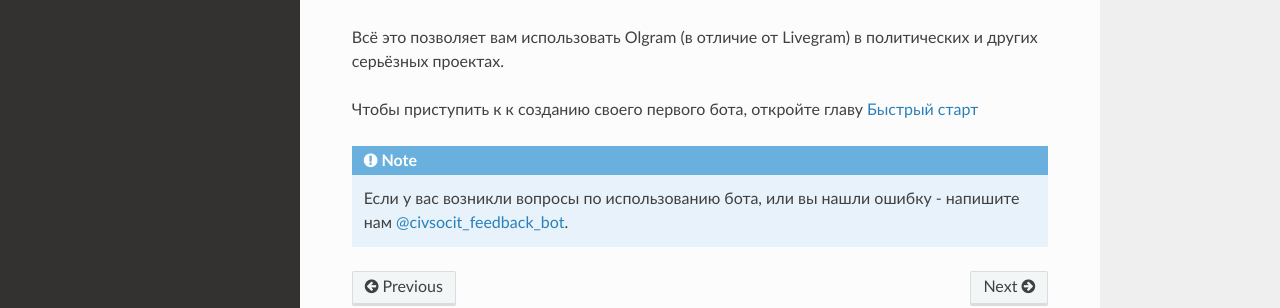
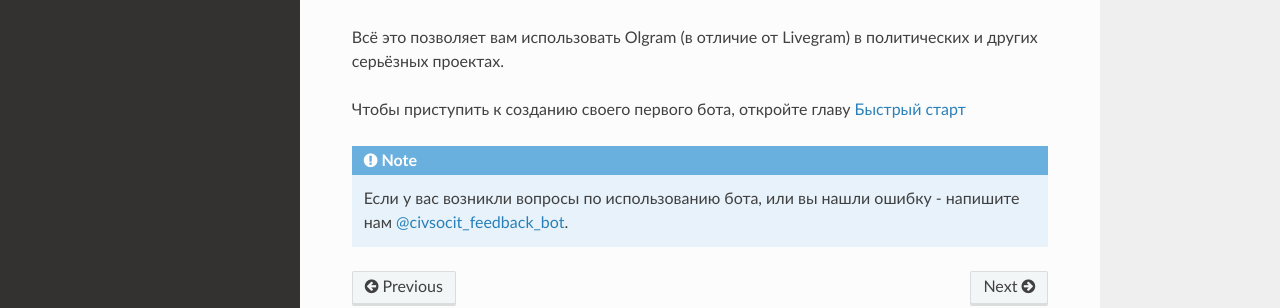
Before and after one commit to python-hi/olgram-chinese, a Sphinx documentation site: the page built from docs/source/about.rst, in a window 1280 px wide and 1383 px high. Shown: the part 947-1255 px from the top of the window. Built offline with Sphinx 7.4.7 and the Read the Docs theme 2.0.0, drawn with Linux system fonts in a browser that asks for light colours.

Commit message:
опечатка

```diff
--- a/docs/source/about.rst
+++ b/docs/source/about.rst
@@ -32,7 +32,7 @@ Olgram - это конструктор ботов обратной связи.
 
 Всё это позволяет вам использовать Olgram (в отличие от Livegram) в политических и других серьёзных проектах.
 
-Чтобы приступить к к созданию своего первого бота, откройте главу :doc:`quick_start`
+Чтобы приступить к созданию своего первого бота, откройте главу :doc:`quick_start`
 
 .. note::
 
```
